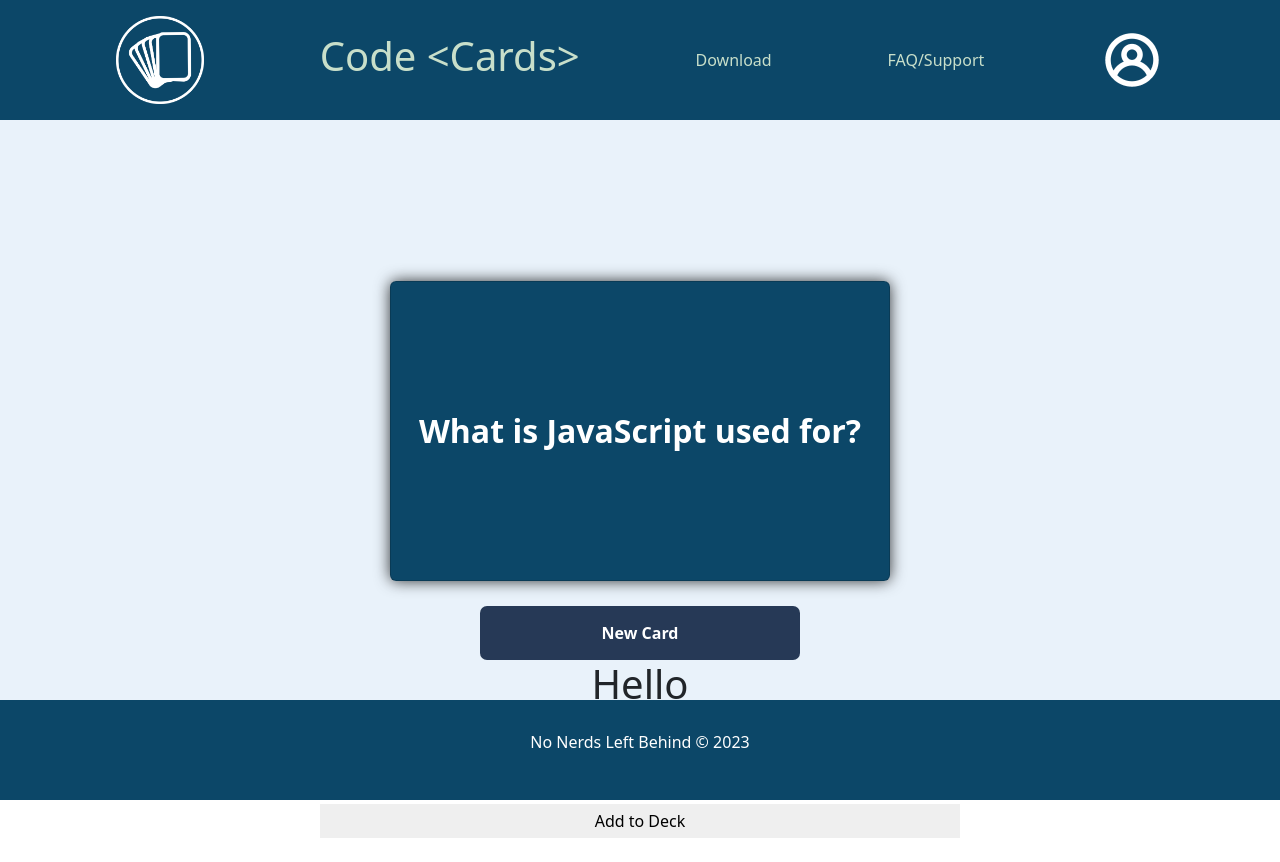
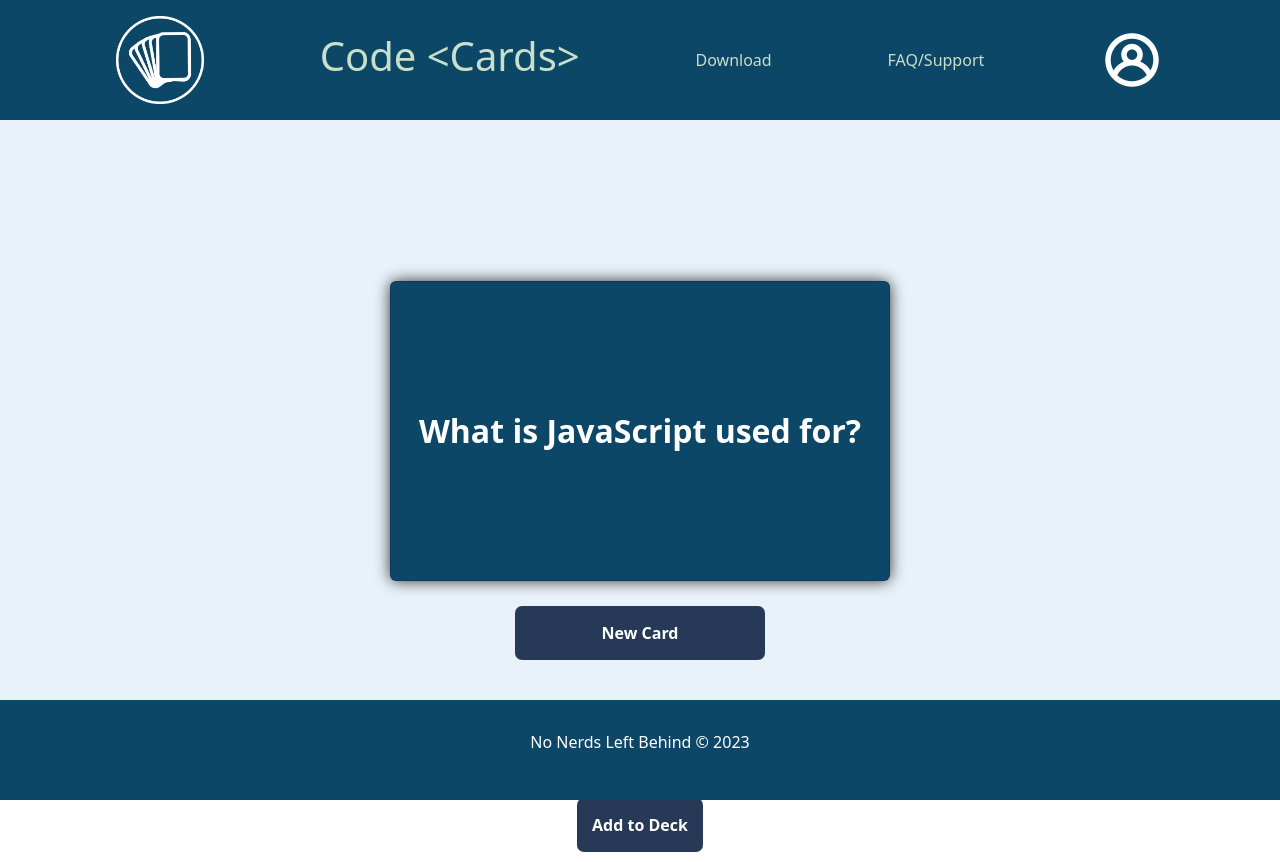
Before and after one commit to SchoolOfCode/bc14_w7_project-frontend-nnlb-darren-george-deen-ben, a React (Create React App) app in the folder codecards/: page / in a window 1280 px wide. Built offline with nearby package versions, Linux system fonts and the light colour scheme.

Commit message:
Some slight css adjustments - components under the new card button are now centered

```diff
--- a/codecards/src/App.css
+++ b/codecards/src/App.css
@@ -53,6 +53,7 @@
   width: 100%;
   position: fixed;
   top: 0;
+  /* To stop content from overflowing on to the header */
   z-index: 1000;
 }
 
@@ -105,10 +106,10 @@
   background-color: #263956;
   border: none;
   color: white;
-  padding: 15px 30px;
+  padding: 15px 15px;
   border-radius: 7px;
   font-weight: bold;
-  width: 25%;
+  width: 250px;
 }
 
 .addCardContainer {
@@ -116,7 +117,9 @@
   flex-direction: column;
   width: 50%;
   margin-inline: auto;
-  gap: 10%;
+  justify-content: center;
+  align-items: center;
+  margin-top: 50px;
 }
 
 .questionText,
@@ -126,3 +129,12 @@
   border: none;
   padding: 5px 10px;
 }
+
+.addCard {
+  background-color: #263956;
+  border: none;
+  color: white;
+  padding: 15px 15px;
+  border-radius: 7px;
+  font-weight: bold;
+}
--- a/codecards/src/App.js
+++ b/codecards/src/App.js
@@ -64,7 +64,6 @@ function App() {
         setFlipToFront={setFlipToFront}
         randomCardClick={randomCardClick}
       />
-      <h1>Hello</h1>
       <AddCard
       questionTextChange={questionTextChange}
       answerTextChange={answerTextChange}
```
